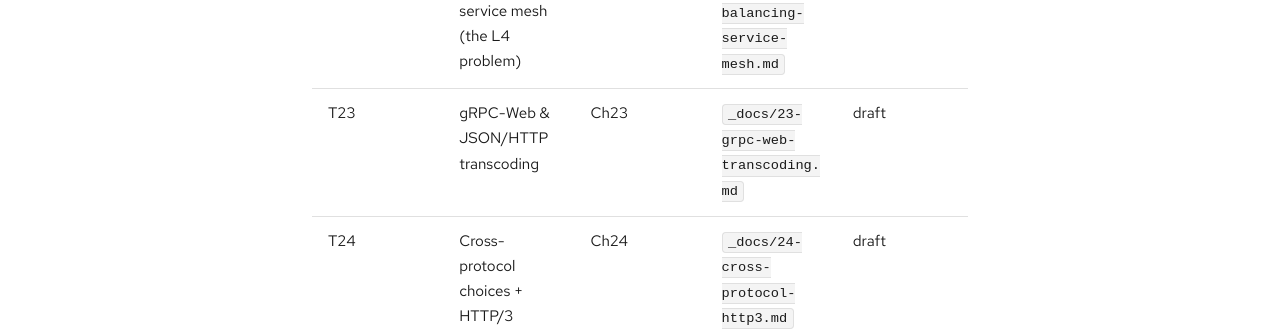
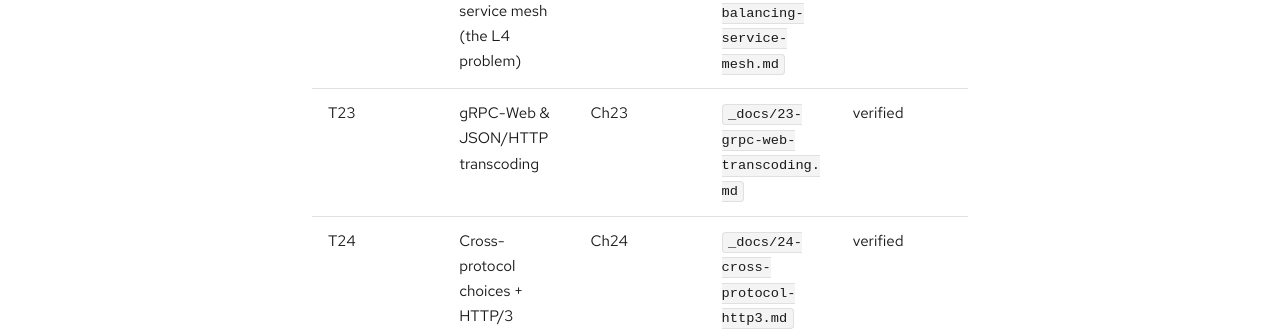
Before and after one commit to patterncatalyst/api-patterns-and-practices-grpc, a Jekyll site: the page built from _plans/coverage-matrix.md, in a window 1280 px wide and 900 px high, scrolled down 3236 px. Shown: the part 157-493 px from the top of the window. Built offline with Jekyll 4.4.1, drawn with Linux system fonts in a browser that asks for light colours; some web fonts are replaced; some of the changed text lies outside the part shown.

Commit message:
docs(r10): fix Ch23 callout backticks -> <code>; Ch23/Ch24 coverage -> verified
Validator must-fix: the Decision callout <div> had raw markdown backticks
(fetch()/XHR) kramdown renders literally; use <code>. Coverage Ch23/Ch24
draft -> verified (CI green).

```diff
--- a/_plans/coverage-matrix.md
+++ b/_plans/coverage-matrix.md
@@ -40,8 +40,8 @@ while still guaranteeing no mapped-and-claimed chapter silently disappears.
 | T20 | AuthN / AuthZ (JWT/OAuth2, per-call, interceptors) | Ch20 | `_docs/20-authn-authz.md` | verified |
 | T21 | Observability (OTel / Prometheus / Grafana / Tempo) | Ch21 | `_docs/21-observability.md` | verified |
 | T22 | Load balancing & service mesh (the L4 problem) | Ch22 | `_docs/22-load-balancing-service-mesh.md` | verified |
-| T23 | gRPC-Web & JSON/HTTP transcoding | Ch23 | `_docs/23-grpc-web-transcoding.md` | draft |
-| T24 | Cross-protocol choices + HTTP/3 | Ch24 | `_docs/24-cross-protocol-http3.md` | draft |
+| T23 | gRPC-Web & JSON/HTTP transcoding | Ch23 | `_docs/23-grpc-web-transcoding.md` | verified |
+| T24 | Cross-protocol choices + HTTP/3 | Ch24 | `_docs/24-cross-protocol-http3.md` | verified |
 | T25 | Testing & CLI (grpcurl/grpcui/QuarkusTest/pytest/ghz) | Ch25 | `_docs/25-testing-and-cli.md` | planned |
 | T26 | Debugging gRPC | Ch26 | `_docs/26-debugging-grpc.md` | planned |
 | T27 | Complete project (capstone) | Ch27 | `_docs/27-complete-project.md` | planned |
@@ -81,8 +81,8 @@ while still guaranteeing no mapped-and-claimed chapter silently disappears.
 | 20 | `_docs/20-authn-authz.md` | Part 8 | verified |
 | 21 | `_docs/21-observability.md` | Part 9 | verified |
 | 22 | `_docs/22-load-balancing-service-mesh.md` | Part 9 | verified |
-| 23 | `_docs/23-grpc-web-transcoding.md` | Part 10 | draft |
-| 24 | `_docs/24-cross-protocol-http3.md` | Part 10 | draft |
+| 23 | `_docs/23-grpc-web-transcoding.md` | Part 10 | verified |
+| 24 | `_docs/24-cross-protocol-http3.md` | Part 10 | verified |
 | 25 | `_docs/25-testing-and-cli.md` | Part 11 | planned |
 | 26 | `_docs/26-debugging-grpc.md` | Part 11 | planned |
 | 27 | `_docs/27-complete-project.md` | Part 12 | planned |
```
Also changed, not shown: _docs/23-grpc-web-transcoding.md (+1 -1 lines).
